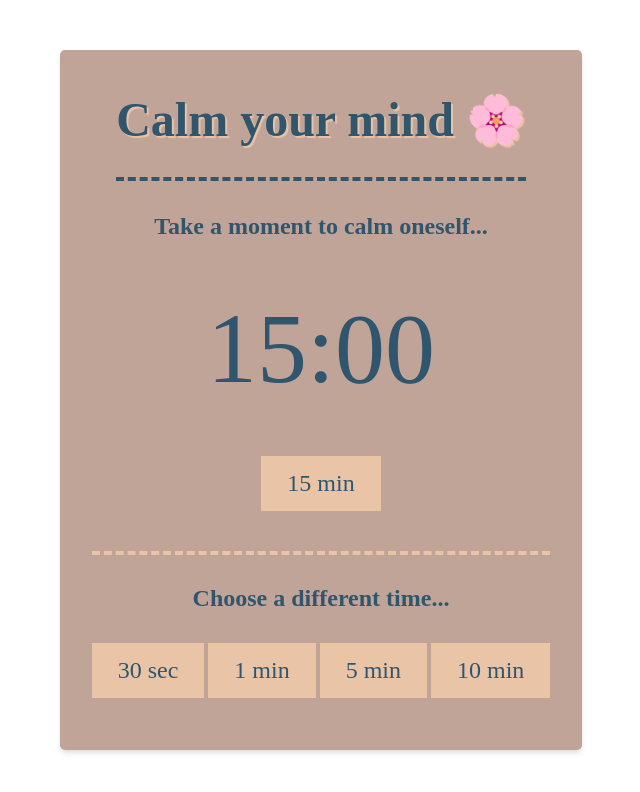
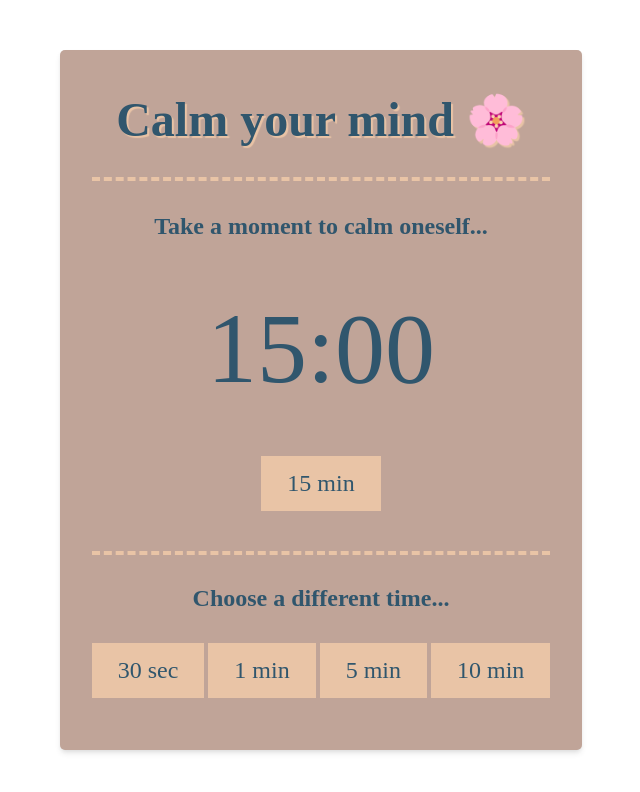
Before and after one commit to gitmonkus/javaScriptmas22-relax, a plain HTML site: page index.html in a window 1280 px wide. Shown: the whole page, without its empty margins (319-959 px from the left). Drawn offline with nearby package versions, Linux system fonts and the light colour scheme.

Commit message:
Update index.css
Fixed h1 dashed border color and width

```diff
--- a/index.css
+++ b/index.css
@@ -32,10 +32,11 @@ body {
 }
 h1 {
   margin-top: 10px;
+  width: 100%;
   font-size: 3rem;
   color: var(--others);
   text-shadow: 2px 2px 1px var(--othersoft);
-  border-bottom: 4px dashed;
+  border-bottom: 4px dashed var(--othersoft);
   padding-bottom: 30px;
 }
 .main-container {
```
